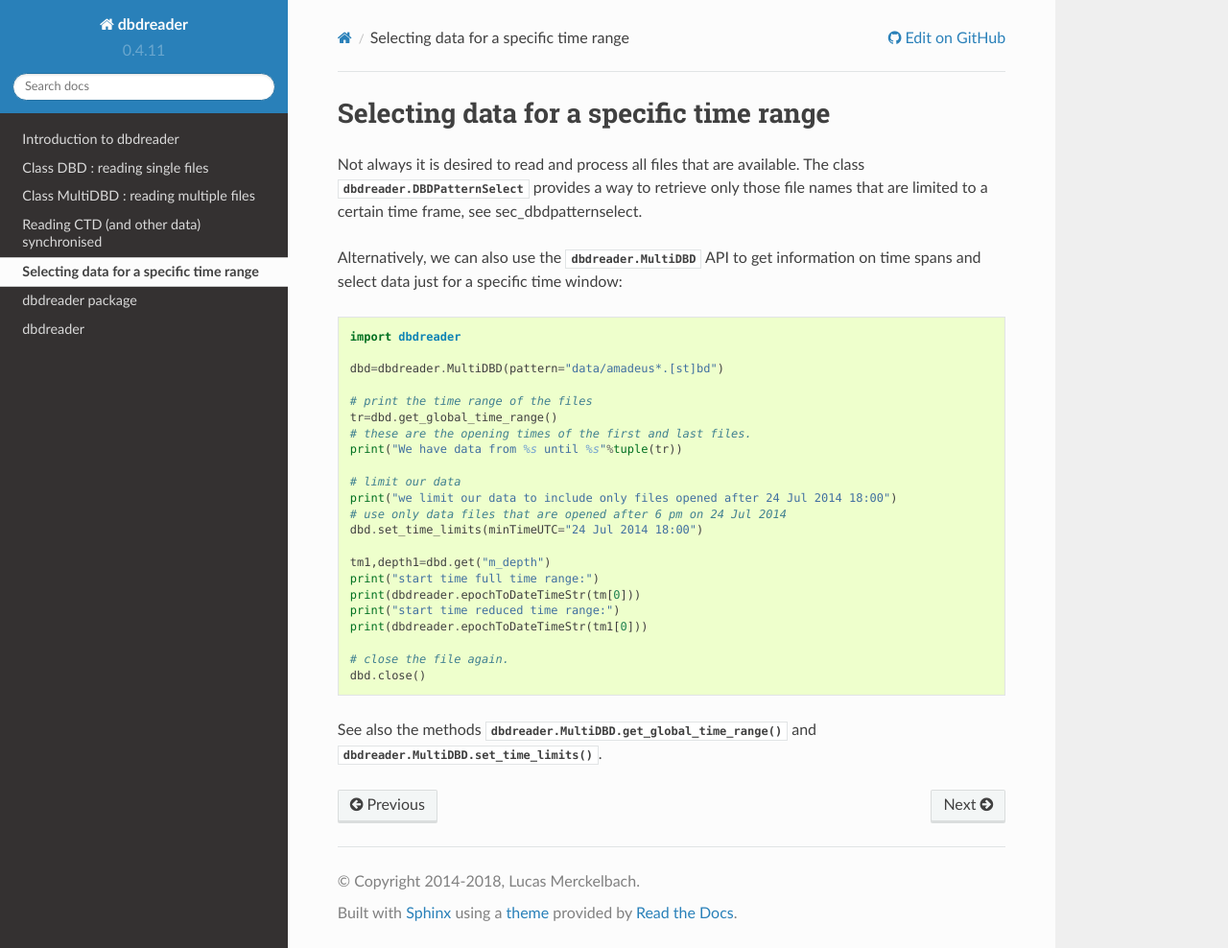
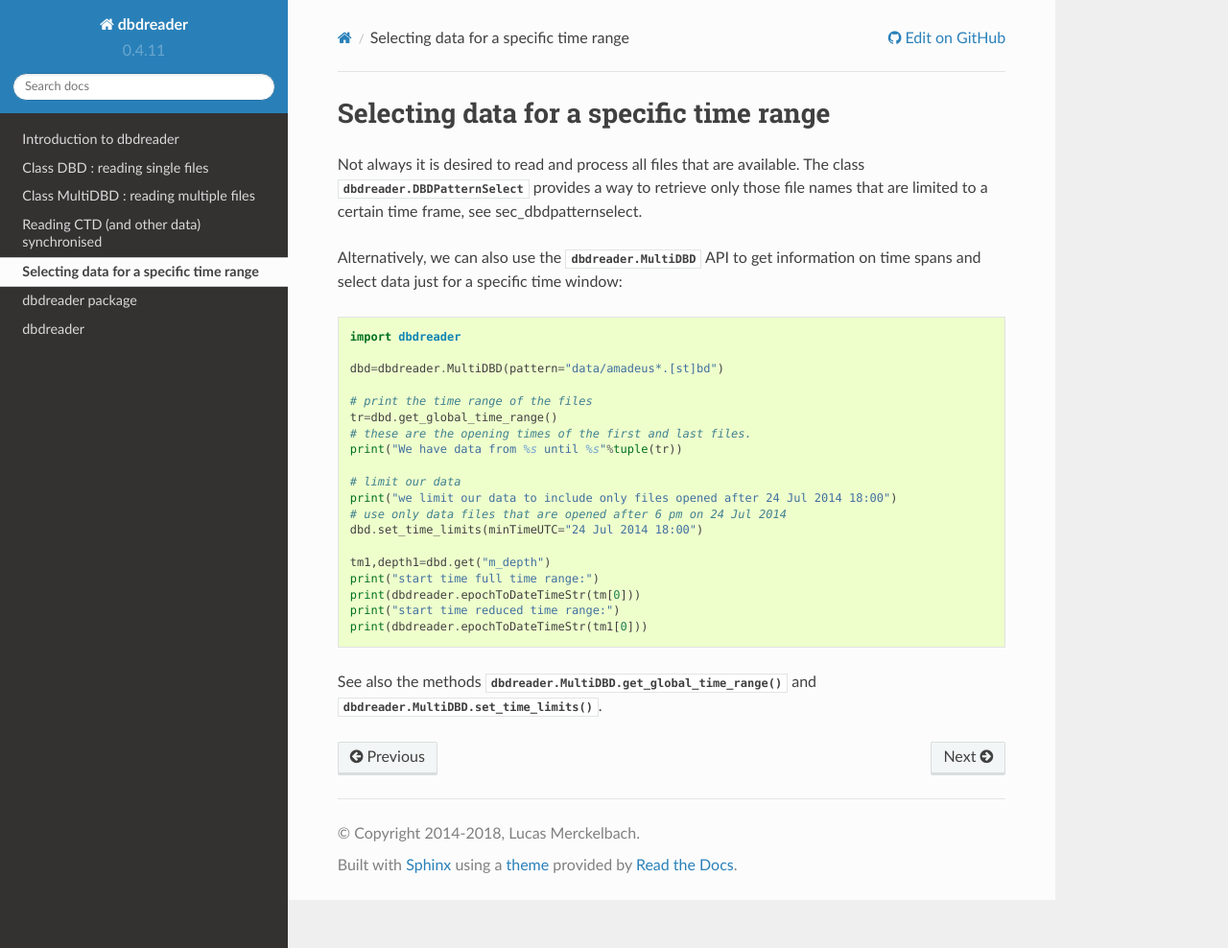
Before and after one commit to smerckel/dbdreader, a Sphinx documentation site: the page built from doc/source/selecting_timerange.rst, in a window 1280 px wide and 988 px high. Shown: the whole window at 96% size. Built offline with Sphinx 7.4.7 and the Read the Docs theme 2.0.0, drawn with Linux system fonts in a browser that asks for light colours.

Commit message:
Update selecting_timerange.rst

```diff
--- a/doc/source/selecting_timerange.rst
+++ b/doc/source/selecting_timerange.rst
@@ -29,9 +29,6 @@ window::
   print("start time reduced time range:")
   print(dbdreader.epochToDateTimeStr(tm1[0]))
 
-  # close the file again.
-  dbd.close()
-
 
 
 See also the methods :func:`dbdreader.MultiDBD.get_global_time_range` and :func:`dbdreader.MultiDBD.set_time_limits`.
```
